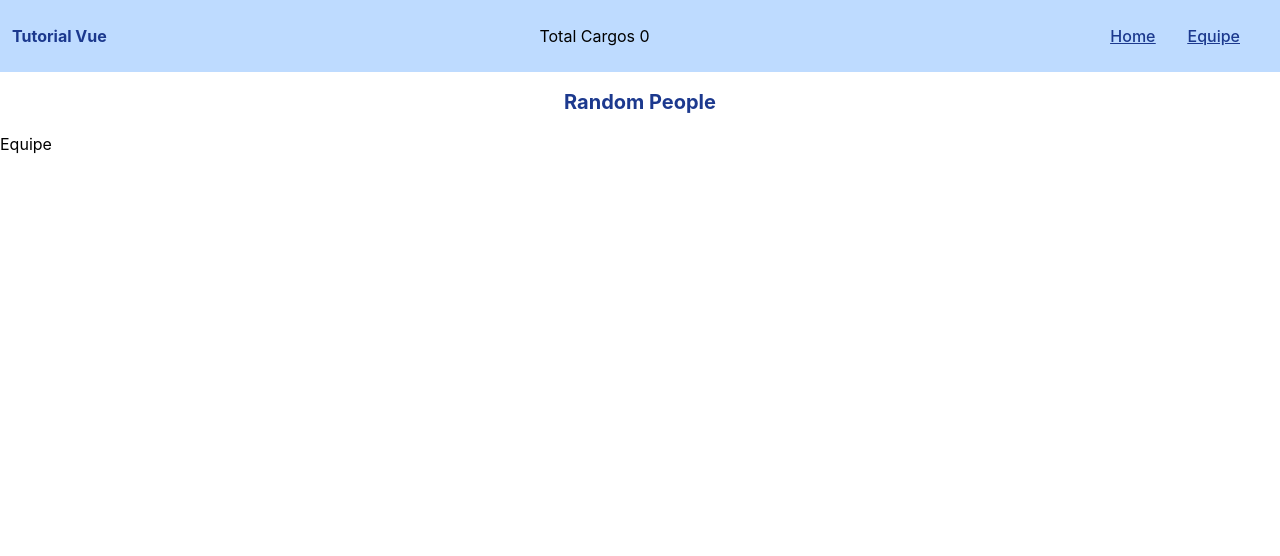
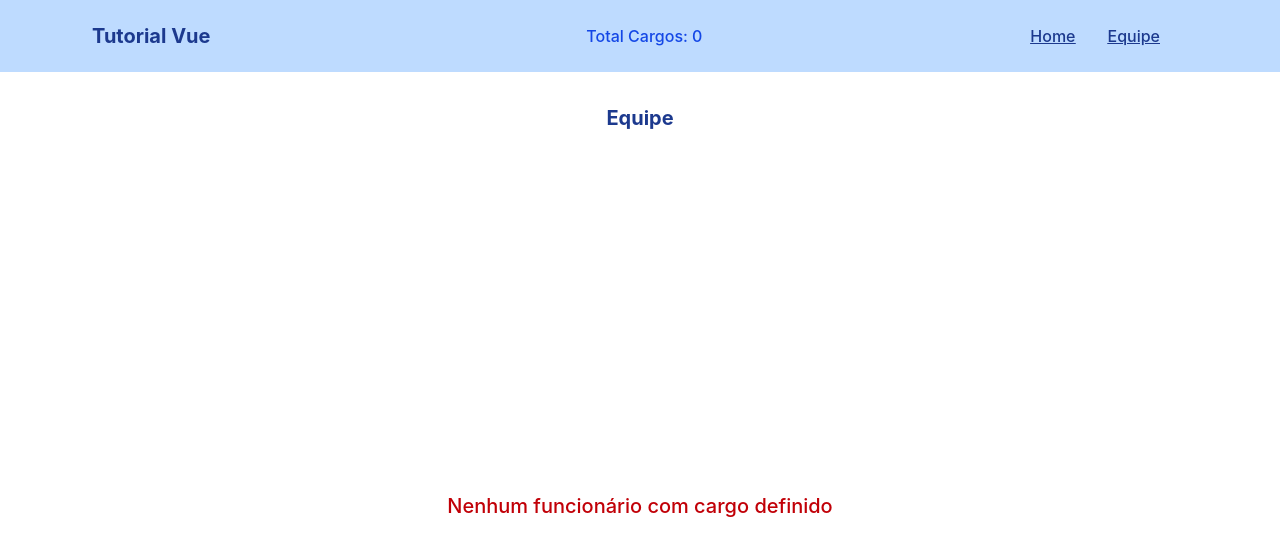
Before and after one commit to sofiatorquato/Vue-TS-Tailwind, a Vue app: page /equipe in a window 1280 px wide. Shown: the top 556 px of the page. Built offline with nearby package versions, Linux system fonts and the light colour scheme.

Commit message:
finalização. Adição de stores e localstorage com vue use

```diff
--- a/index.html
+++ b/index.html
@@ -1,12 +1,16 @@
 <!doctype html>
 <html lang="en">
+
 <head>
   <meta charset="UTF-8" />
   <meta name="viewport" content="width=device-width, initial-scale=1.0" />
-    <title>curso_ytb</title>
+  <link rel="shortcut icon" href="./src/assets/business-people.png" type="image/x-icon">
+  <title>Ramdom People</title>
 </head>
+
 <body>
   <div id="app"></div>
   <script type="module" src="/src/main.ts"></script>
 </body>
+
 </html>
--- a/src/components/Cabecalho.vue
+++ b/src/components/Cabecalho.vue
@@ -1,10 +1,15 @@
 <script setup lang="ts">
+import { useLogin } from '../store/login';
+import { storeToRefs } from 'pinia';
+
+const store = useLogin();
+const { usuarioLogado,logado } = storeToRefs(store);
 
 </script>
 
 <template>
 
   <div class="flex justify-center items-center mx-12 my-4">
-   <h1 class="text-xl text-blue-900 font-bold">Random People</h1>
+   <h1 class="text-xl text-blue-700 font-bold" v-if="logado">Bem-vindo(a), {{ usuarioLogado }}</h1>
   </div>
 </template>
--- a/src/components/ListaUsuario.vue
+++ b/src/components/ListaUsuario.vue
@@ -48,7 +48,7 @@ const redirectFuncionario = (id:number) => {
     </div>
 
     <div v-if="loading" class="flex justify-center items-center mt-100">
-      <h3 class="text-xl">Carregando...</h3>
+      <h3 class="text-xl text-green-700">Carregando...</h3>
     </div>
 
     <div v-else class="grid lg:grid-cols-4 md:grid-cols-2 gap-4 p-4 mx-2">
--- a/src/components/NavBar.vue
+++ b/src/components/NavBar.vue
@@ -6,18 +6,23 @@ const store = useCargos();
 const {totalCargos} = storeToRefs(store);
 const menus = [
     {id:1, nome:"Home", path:'/'},
-    {id:2, nome:"Equipe", path:'equipe'},
+    {id:2, nome:"Equipe", path:'/equipe'},
 ]
 
 </script>
 
 <template>
   <div class="bg-blue-200 p-3">
-    <nav class="flex justify-between items-center ">
-      <span class="text-blue-900 font-bold">
-        Tutorial Vue
+    <nav class="flex items-center justify-between mx-20">
+      <span class="text-blue-900 font-bold text-xl">
+        <a href="/">
+          Tutorial Vue
+        </a>
       </span>
-      Total Cargos {{ totalCargos }}
+      <div class="ml-19 text-blue-700 font-medium">
+        Total Cargos: {{ totalCargos }}
+      </div>
+
       <div>
         <ul class="list-none p-3 flex">
         <li v-for="menu in menus" :key="menu.id" class="underline text-blue-900 px-4 font-medium">
--- a/src/pages/Equipe.vue
+++ b/src/pages/Equipe.vue
@@ -1,5 +1,4 @@
 <script setup lang="ts">
-import ListaUsuario from '../components/ListaUsuario.vue';
 import { useCargos } from '../store/cargos';
 import { storeToRefs } from 'pinia';
 
@@ -9,8 +8,19 @@ const { cargos } = storeToRefs(store);
 </script>
  <!--ajustar!! AO ENTRAR NA PAGE EQUIPE, ELE CRASHA-->
 <template>
-    <h1>Equipe</h1>
-  <div v-for="c in cargos" :key="c.id"> {{ c.cargo }}
-    <ListaUsuario/>
+  <div class="flex justify-center text-xl">
+    <h1 class="text-blue-900 font-bold">Equipe</h1>
   </div>
-</template>
+
+    <div v-if="cargos.length>0" class="flex flex-col gap-3 items-center mt-5">
+      <div v-for="c in cargos" :key="c.id"> {{ c.cargo }} {{ c.nome }}
+        <button @click="store.removerCargos(c.id)" class="bg-red-600 text-white rounded-md p-1 ml-2 cursor-pointer">Remover</button>
+      </div>
+    </div>
+
+    <div v-else class="flex justify-center items-center mt-90 text-xl">
+      <p class="text-red-700 font-medium">Nenhum funcionário com cargo definido</p>
+    </div>
+
+    <!-- <ListaUsuario/> -->
+    </template>
--- a/src/pages/Funcionario.vue
+++ b/src/pages/Funcionario.vue
@@ -4,17 +4,14 @@ import { useFetch } from '../composables/fetch';
 import { useRoute } from 'vue-router';
 import { computed, ref, watch } from 'vue';
 import { useCargos } from '../store/cargos';
+import { useLogin } from '../store/login';
 
 const store = useCargos();
-
+const storeLogin = useLogin();
 const {adicionarCargos} = store;
-
 const route = useRoute();
-
 const { data, loading } = useFetch();
-
 const cargoSelecionado = ref<string>('');
-
 const cargos: string[] = ["Gerência", "Supervisão", "Operacional"];
 
 const pessoa = computed(() => {
@@ -40,9 +37,13 @@ watch(cargoSelecionado, (novoCargo) => {
     <option disabled value="">Selecione o cargo</option>
     <option v-for="c in cargos" :value="c" :key="c">{{ c }}</option>
   </select>
+
+  <div>
+    <button @click="storeLogin.logarUsuario(pessoa.first_name)" class="text-green-800 border border-green-800 p-2 px-15 rounded-lg hover:bg-green-800 hover:text-white cursor-pointer transition-colors">Logar</button>
+  </div>
   </div>
 
-  <div v-else class="flex justify-center items-center mt-100">
+  <div v-else class="flex justify-center items-center mt-90">
     Pessoa não encontrada
   </div>
 </template>
--- a/src/pages/PaginaNaoEncontrada.vue
+++ b/src/pages/PaginaNaoEncontrada.vue
@@ -1,10 +1,9 @@
 <script setup lang="ts">
-
 
 </script>
 
 <template>
-  <div class="flex justify-center items-center mt-100">
-    <h1>Página não encontrada</h1>
+  <div class="flex justify-center items-center mt-90">
+    <h1 class="text-red-700 font-medium text-xl">Página não encontrada</h1>
   </div>
 </template>
--- a/src/store/cargos.ts
+++ b/src/store/cargos.ts
@@ -1,5 +1,6 @@
 import { defineStore } from "pinia";
-import { ref,computed } from "vue";
+import { computed } from "vue";
+import { useStorage } from "@vueuse/core";
 
 interface Cargos{
     id: number,
@@ -7,19 +8,26 @@ interface Cargos{
     nome:string
 }
 
-export const useCargos = defineStore('cargos', ()=>{
-    const cargos = ref<Cargos[]>([]); //estado da aplicação
+export const useCargos = defineStore('cargos', () => {
+
+
+    const cargos = useStorage<Cargos[]>('minha_equipe', []); //estado da aplicação
 
     const adicionarCargos = (funcionario:Cargos) => {
         cargos.value = cargos.value.filter((f) => f.id !== funcionario.id)
         cargos.value.push(funcionario);
     }
 
+    const removerCargos = (id: number) => {
+        cargos.value = cargos.value.filter((f) => f.id !== id)
+    };
+
     const totalCargos = computed(() => cargos.value.length);
 
     return {
         adicionarCargos,
         totalCargos,
-        cargos
+        cargos,
+        removerCargos
     }
 })
--- /dev/null
+++ b/src/store/login.ts
@@ -0,0 +1,20 @@
+import { defineStore } from "pinia";
+import { computed } from 'vue';
+import { useStorage } from "@vueuse/core";
+
+export const useLogin = defineStore("login", () => {
+
+    const usuarioLogado = useStorage<string>('usuario_logado', "");
+
+    function logarUsuario(nome:string) {
+        usuarioLogado.value = nome;
+    }
+
+    const logado = computed(() => !!usuarioLogado.value.length);
+
+    return {
+        usuarioLogado,
+        logarUsuario,
+        logado
+    }
+})
```
Also changed, not shown: src/assets/business-people.png (added). Lines whose indentation alone changed are shown as unchanged.
